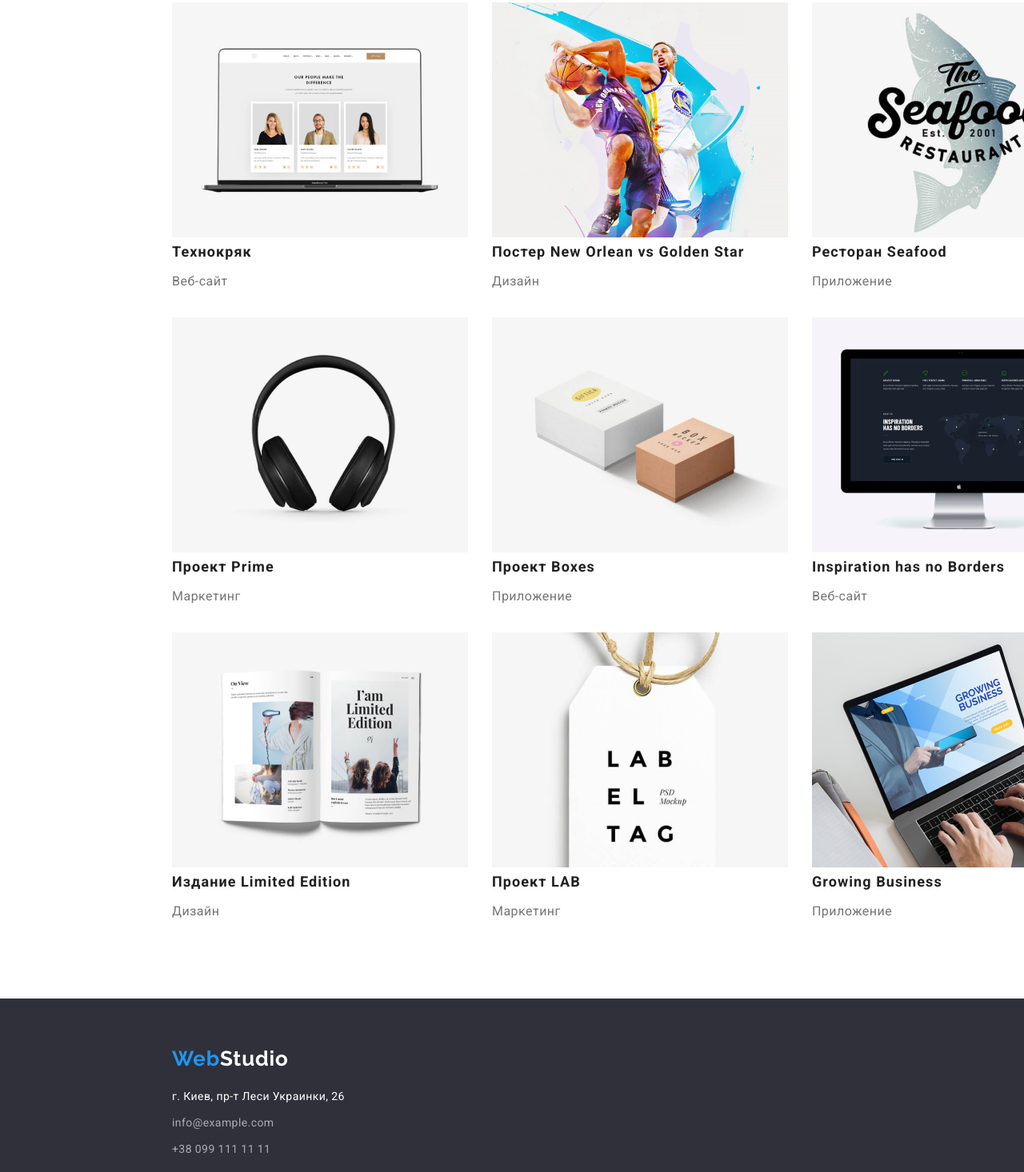
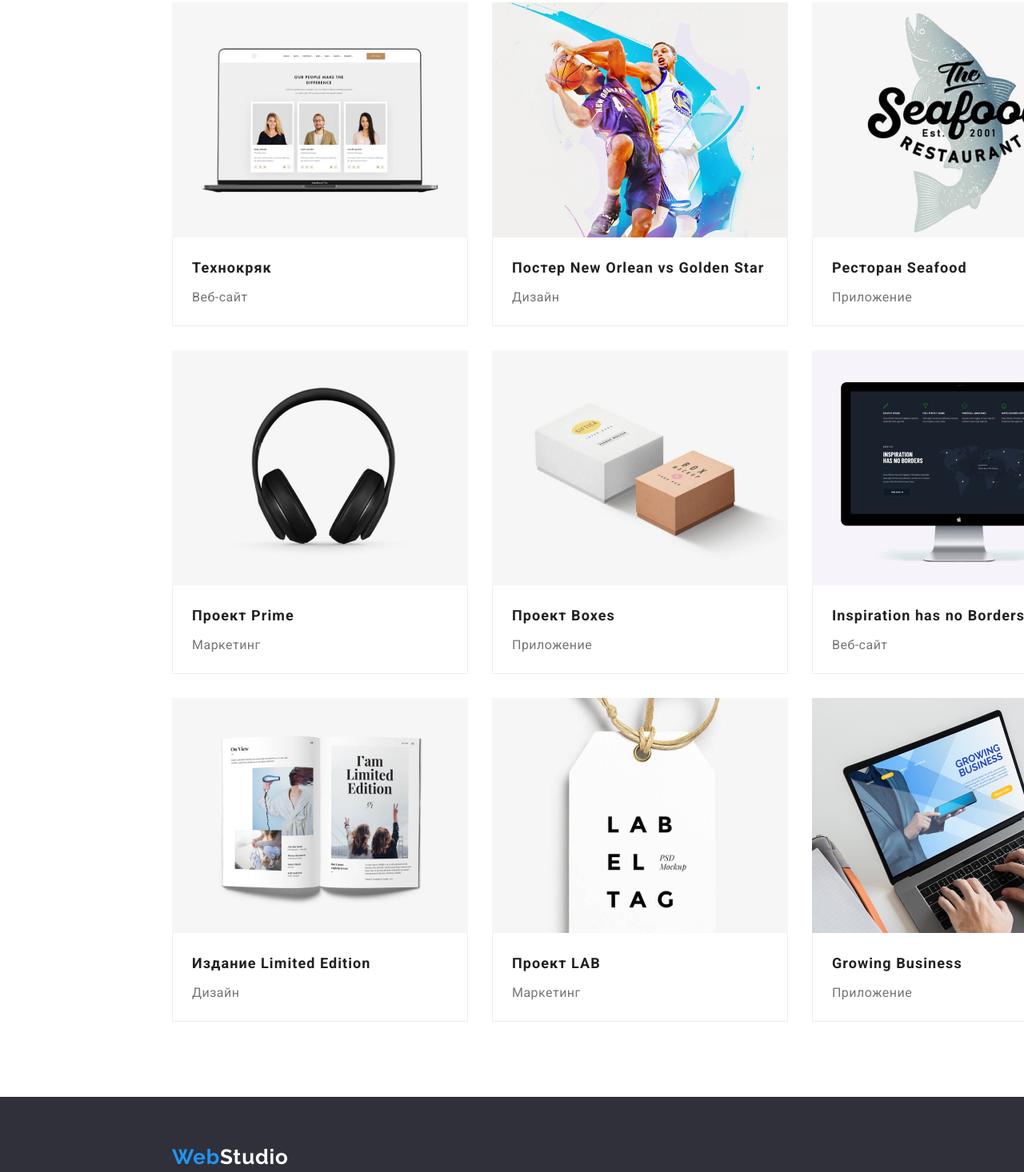
Before and after one commit to ur-Hanna/Goit-markup-hw-03, a plain HTML site: page portfolio.html in a window 1280 px wide. Shown: the part 259-1725 px from the top of the page at 80% size. Drawn offline with nearby package versions, Linux system fonts and the light colour scheme.

Commit message:
Добавляет див .project-img-text.

```diff
--- a/portfolio.html
+++ b/portfolio.html
@@ -56,7 +56,9 @@
         <div class="container">
           <h1 class="hdn">Выбор вкладок</h1>
           <ul class="buttons-list list">
-            <li class="buttons-item"><button type="button" class="item-btn btn">Все</button></li>
+            <li class="buttons-item">
+              <button type="button" class="item-btn btn">Все</button>
+            </li>
             <li class="buttons-item">
               <button type="button" class="item-btn btn">Веб-сайты</button>
             </li>
@@ -66,7 +68,7 @@
             <li class="buttons-item">
               <button type="button" class="item-btn btn">Дизайн</button>
             </li>
-            <li class="btns-item">
+            <li class="buttons-item">
               <button type="button" class="item-btn btn">Маркетинг</button>
             </li>
           </ul>
@@ -81,8 +83,10 @@
                   width="370"
                   height="294"
                 />
+                <div class="project-img-text">
                   <h2 class="project-heading">Технокряк</h2>
                   <p class="project-sub">Веб-сайт</p>
+                </div>
               </a>
             </li>
             <li class="project-item">
@@ -94,8 +98,10 @@
                   width="370"
                   height="294"
                 />
+                <div class="project-img-text">
                   <h2 class="project-heading">Постер New Orlean vs Golden Star</h2>
                   <p class="project-sub">Дизайн</p>
+                </div>
               </a>
             </li>
             <li class="project-item">
@@ -107,8 +113,10 @@
                   width="370"
                   height="294"
                 />
+                <div class="project-img-text">
                   <h2 class="project-heading">Ресторан Seafood</h2>
                   <p class="project-sub">Приложение</p>
+                </div>
               </a>
             </li>
             <li class="project-item">
@@ -120,8 +128,10 @@
                   width="370"
                   height="294"
                 />
+                <div class="project-img-text">
                   <h2 class="project-heading">Проект Prime</h2>
                   <p class="project-sub">Маркетинг</p>
+                </div>
               </a>
             </li>
             <li class="project-item">
@@ -133,8 +143,10 @@
                   width="370"
                   height="294"
                 />
+                <div class="project-img-text">
                   <h2 class="project-heading">Проект Boxes</h2>
                   <p class="project-sub">Приложение</p>
+                </div>
               </a>
             </li>
             <li class="project-item">
@@ -146,8 +158,10 @@
                   width="370"
                   height="294"
                 />
+                <div class="project-img-text">
                   <h2 class="project-heading">Inspiration has no Borders</h2>
                   <p class="project-sub">Веб-сайт</p>
+                </div>
               </a>
             </li>
             <li class="project-item">
@@ -159,8 +173,10 @@
                   width="370"
                   height="294"
                 />
+                <div class="project-img-text">
                   <h2 class="project-heading">Издание Limited Edition</h2>
                   <p class="project-sub">Дизайн</p>
+                </div>
               </a>
             </li>
             <li class="project-item">
@@ -172,8 +188,10 @@
                   width="370"
                   height="294"
                 />
+                <div class="project-img-text">
                   <h2 class="project-heading">Проект <span class="lab">Lab</span></h2>
                   <p class="project-sub">Маркетинг</p>
+                </div>
               </a>
             </li>
             <li class="project-item">
@@ -185,8 +203,10 @@
                   width="370"
                   height="294"
                 />
+                <div class="project-img-text">
                   <h2 class="project-heading">Growing Business</h2>
                   <p class="project-sub">Приложение</p>
+                </div>
               </a>
             </li>
           </ul>
```
Lines whose indentation alone changed are shown as unchanged.
